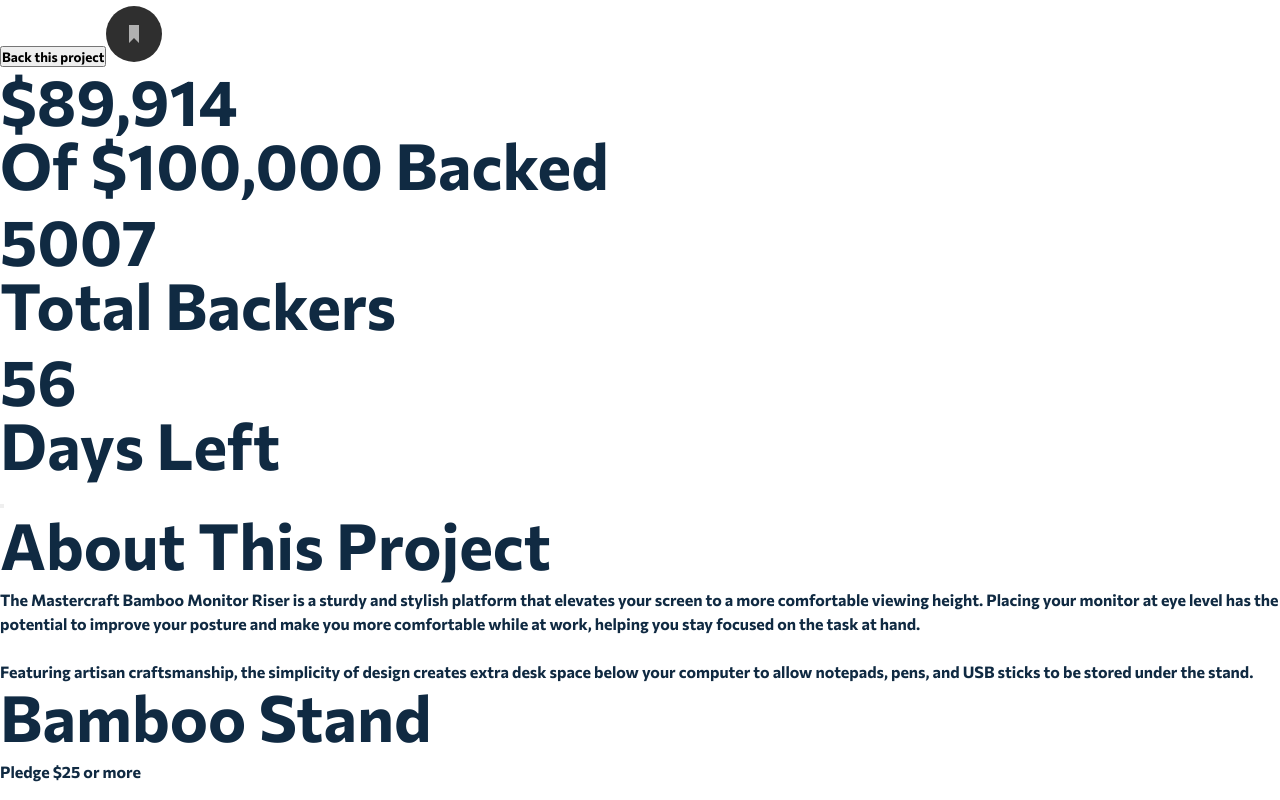
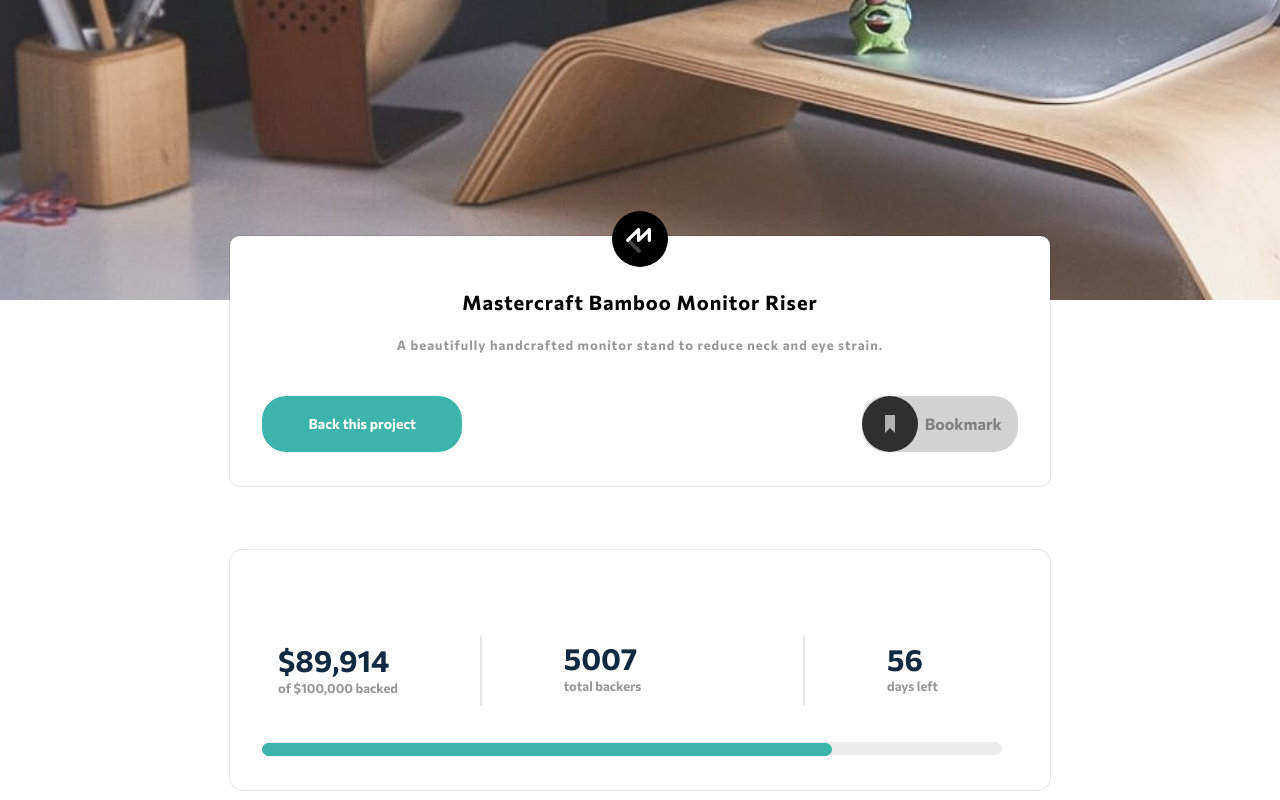
Before and after one commit to ljcutts/Crowdfunding-product-page, a React (Create React App) app: page / in a window 1280 px wide. Shown: the part 200-1000 px from the top of the page. Built offline with nearby package versions, Linux system fonts and the light colour scheme; the HTML template or start-up script is replaced by a standard one.

Commit message:
updating progress of desktop version

```diff
--- a/src/App.js
+++ b/src/App.js
@@ -1,11 +1,12 @@
 import React from 'react'
 import Home from './Home'
-import ModalLinks from './ModalLinks'
+import Home2 from './Home2'
 
 function App() {
   return (
     <>
-   <Home/>
+   {/* <Home/> */}
+   <Home2/>
    </>
   )
 }
--- /dev/null
+++ b/src/Home2.js
@@ -0,0 +1,293 @@
+import React, {useState, useRef} from 'react'
+import styled from 'styled-components';
+import './Font.css';
+import './App.css';
+
+function Home2() {
+    const [modal, setModal] = useState(false);
+    const [projectModal, setProjectModal] = useState(false);
+    const [bookmark, setBookmark] = useState(false);
+    const [supportModal, setSupportModal] = useState(false);
+    const aboutRef = useRef();
+    const discoverRef = useRef();
+    const getStartedRef = useRef();
+    return (
+      <>
+        <Nav>
+          <>
+            <img src="/images/logo.svg" alt="" />
+            <span>
+              <img
+                src="/images/icon-hamburger.svg"
+                alt="uihkul"
+                onClick={() => setModal(true)}
+              />
+              <span>About</span>
+              <span>Discover</span>
+              <span>Get Started</span>
+            </span>
+          </>
+        </Nav>
+        <HeroSection>
+          <BookMarkContainer>
+            <img src="/images/logo-mastercraft.svg" alt="" />
+            <h1 ref={getStartedRef}>Mastercraft Bamboo Monitor Riser</h1>
+            <p>
+              A beautifully handcrafted monitor stand to reduce neck and eye
+              strain.
+            </p>
+            <div>
+              <button onClick={() => setProjectModal(true)}>
+                Back this project
+              </button>
+              <section>
+                <img
+                  src="/images/icon-bookmark.svg"
+                  alt=""
+                  className={`${bookmark && "bookmark"}`}
+                  onClick={() => setBookmark(!bookmark)}
+                />
+                <span>Bookmark</span>
+              </section>
+            </div>
+          </BookMarkContainer>
+          <Stats>
+            <div>
+              <h1>
+                $89,914
+                <br />
+                <span>of $100,000 backed</span>
+              </h1>
+            </div>
+            <Underline />
+            <div>
+              <h1>
+                5007
+                <br />
+                <span>total backers</span>
+              </h1>
+            </div>
+            <Underline />
+            <div>
+              <h1>
+                56
+                <br />
+                <span>days left</span>
+              </h1>
+            </div>
+            <div>
+              <button></button>
+              <div></div>
+            </div>
+          </Stats>
+        </HeroSection>
+      </>
+    );
+}
+
+const Nav = styled.nav`
+  display: flex;
+  justify-content: space-between;
+  padding-left: 6.5rem;
+  padding-right: 6.5rem;
+  background-image: url("/images/image-hero-desktop.jpg");
+  background-repeat: no-repeat;
+  background-size: 2000px;
+  min-width: 100%;
+  height: 500px;
+  z-index: -1;
+  padding-top: 2rem;
+
+  img:first-child{
+      min-width: 4%;
+      height: 4%;
+  }
+  span img {
+    visibility: hidden;
+    width: 20px;
+    height: 20px;
+    cursor: pointer;
+  }
+  span{
+      color: white;
+      padding-left: 1.5rem;
+  }
+`;
+ const HeroSection = styled.div`
+     max-width: 820px;
+     margin: 0 auto;
+     height: 1000px;
+ `;
+
+ const BookMarkContainer = styled.div`
+   display: flex;
+   width: 820px;
+   height: 250px;
+   position: relative;
+   background-color: white;
+   margin: 0 auto;
+   align-items: center;
+   flex-direction: column;
+   z-index: 50;
+   bottom: 4rem;
+   left: 0rem;
+   border-radius: 0.6rem;
+   box-shadow: 0.1px 0.1px 0.1px 1px rgba(0, 0, 0, 0.1);
+
+   img:nth-child(2) {
+     cursor: pointer;
+   }
+
+   img {
+     position: relative;
+     bottom: 1.55rem;
+   }
+   h1 {
+     font-size: 20px;
+     text-align: center;
+     padding-left: 2rem;
+     padding-right: 2rem;
+     font-weight: 700;
+     color: black;
+     letter-spacing: 1px;
+     margin-bottom: 1.5rem;
+   }
+   p {
+     font-size: 13px;
+     text-align: center;
+     opacity: 0.4;
+     color: black;
+     font-weight: 100;
+     padding-left: 1rem;
+     padding-right: 1rem;
+     letter-spacing: 1px;
+     margin-bottom: 2.5rem;
+   }
+   div {
+     display: flex;
+     align-items: center;
+     justify-content: center;
+     text-align: center;
+     width: 100%;
+
+     button {
+       margin-right: 25rem;
+       width: 200px;
+       height: 56px;
+       border: none;
+       background: hsl(176, 50%, 47%);
+       border-radius: 1.5rem;
+       color: white;
+       font-weight: 700;
+       font-size: 14px;
+       cursor: pointer;
+     }
+     img {
+       bottom: 0rem;
+     }
+   }
+   section{
+       display: flex;
+       align-items: center;
+       background: lightgray;
+       border-radius: 1.5rem;
+       height: 56px;
+       padding-right: 1rem;
+       width: auto;
+   }
+   section span{
+       padding-left: 0.4rem;
+       text-align: center;
+       color: grey;
+   }
+ `;
+
+ const Stats = styled.div`
+   display: flex;
+   margin: 0 auto;
+   width: auto;
+   height: 240px;
+   background: white;
+   align-items: center;
+   justify-content: space-between;
+   box-shadow: 0.1px 0.1px 0.1px 1px rgba(0, 0, 0, 0.1);
+   border-radius: 0.8rem;
+
+   div {
+     /* display: flex; */
+     /* width: 273px; */
+     /* text-align: center;
+      align-items: center;
+      justify-content: center; */
+   }
+
+   div:first-child {
+     padding-left: 3rem;
+     margin-top: 1.3rem;
+     width: auto;
+   }
+
+   div:nth-child(3) {
+     padding-right: 5rem;
+     margin-top: 1rem;
+     width: auto;
+   }
+
+   div:nth-child(5) {
+     margin-top: 1.1rem;
+     margin-right: 1rem;
+     width: 50.97px;
+   }
+
+   h1 {
+     font-size: 30px;
+     line-height: 1.3rem;
+   }
+   span {
+     font-size: 13px;
+     text-transform: lowercase;
+     opacity: 0.4;
+     color: black;
+     letter-spacing: 0;
+   }
+   div:nth-child(2) {
+     width: 0px;
+     span {
+       letter-spacing: 0;
+     }
+   }
+   div:last-child {
+     width: 570px;
+     height: 13px;
+     background: hsl(176, 50%, 47%);
+     padding: 0;
+     margin-top: -0.8rem;
+     border-radius: 1.5rem;
+     margin-right: 3rem;
+     transform: translateY(75px) ;
+   }
+   button {
+     width: 740px;
+     height: 13px;
+     background: grey;
+     opacity: 0.15;
+     border-radius: 1.5rem;
+     border: none;
+     flex-wrap: wrap;
+     transform: translateY(80px) !important;
+   }
+   div:nth-child(6) {
+     width: 0;
+     transform: translateX(-740px);
+   }
+ `;
+ const Underline = styled.div`
+   width: 70px !important;
+   transform: rotate(90deg);
+   height: 1px;
+   padding: 0 !important;
+   background: rgba(0, 0, 0, 0.2);
+ `;
+
+
+export default Home2
--- a/src/ProjectModal.js
+++ b/src/ProjectModal.js
@@ -108,6 +108,7 @@
                 <div>
                   <span>$</span>
                   <input
+                    type="number"
                     value={value}
                     onChange={(e) => setValue(e.target.value)}
                   />
@@ -147,6 +148,7 @@
                 <div>
                   <span>$</span>
                   <input
+                    type="number"
                     value={value}
                     onChange={(e) => setValue(e.target.value)}
                   />
@@ -186,6 +188,7 @@
                 <div>
                   <span>$</span>
                   <input
+                    type="number"
                     value={value}
                     onChange={(e) => setValue(e.target.value)}
                   />
@@ -314,8 +317,6 @@
 const Pledge = styled(NoPledge)`
   @media (max-width: 768px) {
     height: 300px;
-    border-bottom-left-radius: 0rem;
-    border-bottom-right-radius: 0rem;
     div:first-child div {
       margin-top: 0.8rem;
     }
```
